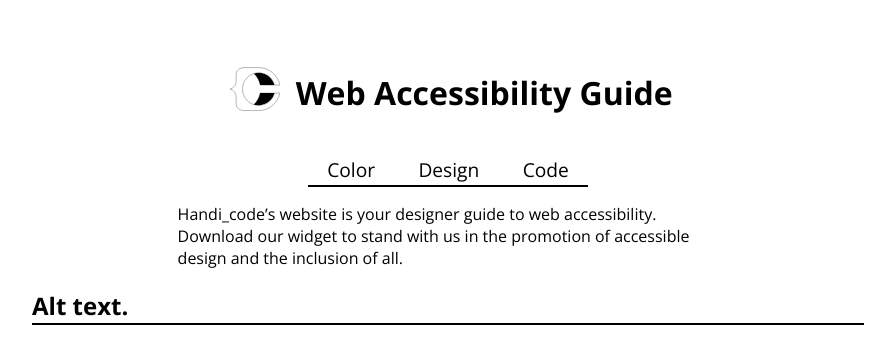
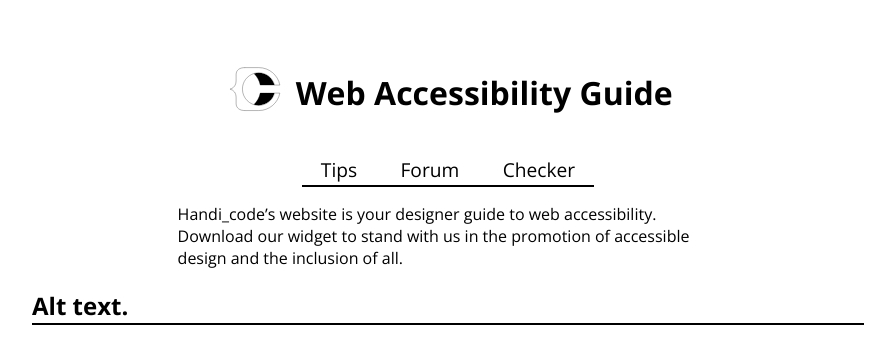
Before and after one commit to Jonathan-F-Bell/WebAccessibility, a Jekyll site: the page built from index.html, in a window 1280 px wide and 900 px high. Shown: the top 346 px of the window, without its empty margins (192-1087 px from the left). Built offline with Jekyll 4.4.1, drawn with Linux system fonts in a browser that asks for light colours.

Commit message:
Added placeholder checker and forum pages

```diff
--- a/_data/navigation.yml
+++ b/_data/navigation.yml
@@ -1,6 +1,6 @@
-- name: Color
-  link: "#color"
-- name: "Design"
-  link: "#design"
-- name: Code
-  link: "#code"
+- name: Tips
+  link: "/WebAccessibility/"
+- name: Forum
+  link: "/WebAccessibility/forum.html"
+- name: Checker
+  link: "/WebAccessibility/checker.html"
```
Also changed, not shown: checker.md (added, +7 -0 lines), forum.md (added, +7 -0 lines).
